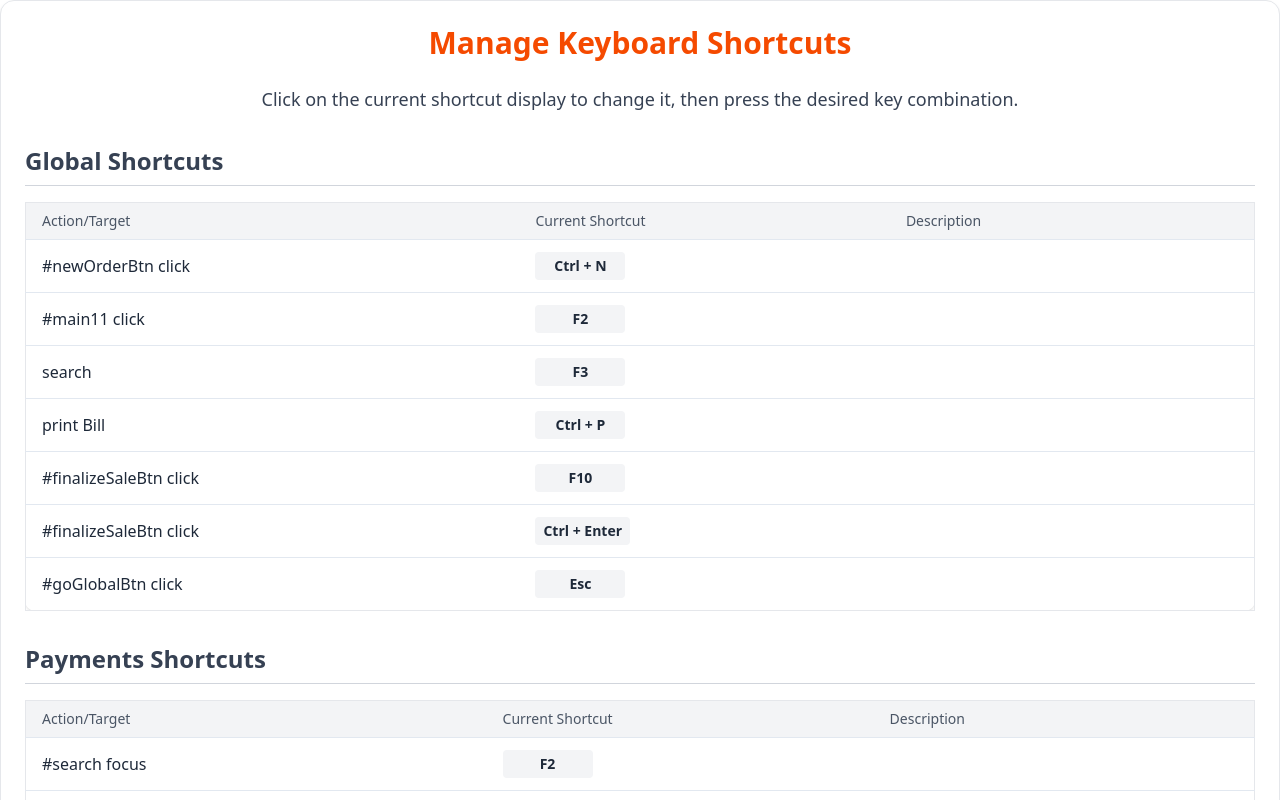
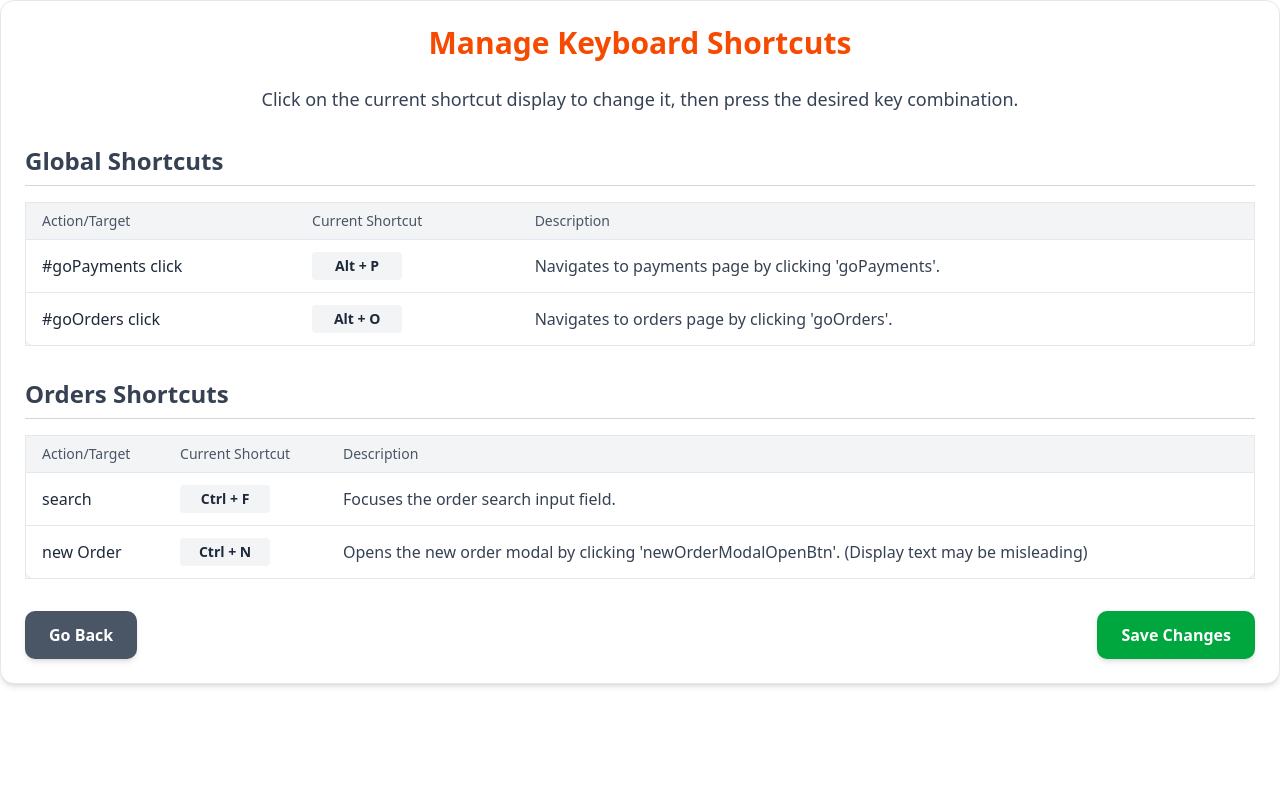
Before and after one commit to AbdulSubhan1/restaurant-pos, a Next.js app: page /test in a window 1280 px wide. Shown: the top 800 px of the page. Built offline with nearby package versions, Linux system fonts and the light colour scheme.

Commit message:
Fix Multiple shortcuts, update

```diff
--- a/public/shortcuts.json
+++ b/public/shortcuts.json
@@ -2,101 +2,23 @@
   "global": [
     {
       "keys": [
-        "Control",
-        "n"
+        "Alt",
+        "P"
       ],
-      "display": "Ctrl + N",
-      "targetId": "newOrderBtn",
-      "targetAction": "click"
+      "display": "Alt + P",
+      "targetId": "goPayments",
+      "targetAction": "click",
+      "description": "Navigates to payments page by clicking 'goPayments'."
     },
     {
       "keys": [
-        "F2"
+        "Alt",
+        "O"
       ],
-      "display": "F2",
-      "targetId": "main11",
-      "targetAction": "click"
-    },
-    {
-      "action": "search",
-      "keys": [
-        "F3"
-      ],
-      "display": "F3"
-    },
-    {
-      "action": "printBill",
-      "keys": [
-        "Control",
-        "p"
-      ],
-      "display": "Ctrl + P"
-    },
-    {
-      "keys": [
-        "F10"
-      ],
-      "display": "F10",
-      "targetId": "finalizeSaleBtn",
-      "targetAction": "click"
-    },
-    {
-      "keys": [
-        "Control",
-        "Enter"
-      ],
-      "display": "Ctrl + Enter",
-      "targetId": "finalizeSaleBtn",
-      "targetAction": "click"
-    },
-    {
-      "keys": [
-        "Escape"
-      ],
-      "display": "Esc",
-      "targetId": "goGlobalBtn",
-      "targetAction": "click"
-    }
-  ],
-  "/payments": [
-    {
-      "keys": [
-        "Control",
-        "f"
-      ],
-      "display": "F2",
-      "targetId": "search",
-      "targetAction": "focus"
-    },
-    {
-      "keys": [
-        "Control",
-        "Enter"
-      ],
-      "display": "Ctrl + Enter",
-      "targetId": "search",
-      "targetAction": "focus"
-    },
-    {
-      "action": "increaseQuantity",
-      "keys": [
-        "+"
-      ],
-      "display": "+"
-    },
-    {
-      "action": "decreaseQuantity",
-      "keys": [
-        "-"
-      ],
-      "display": "-"
-    },
-    {
-      "action": "removeItem",
-      "keys": [
-        "Delete"
-      ],
-      "display": "Del"
+      "display": "Alt + O",
+      "targetId": "goOrders",
+      "targetAction": "click",
+      "description": "Navigates to orders page by clicking 'goOrders'."
     }
   ],
   "/orders": [
@@ -108,7 +30,8 @@
       ],
       "display": "Ctrl + F",
       "targetId": "orderSearchBar",
-      "targetAction": "focus"
+      "targetAction": "focus",
+      "description": "Focuses the order search input field."
     },
     {
       "action": "newOrder",
@@ -117,7 +40,8 @@
       ],
       "display": "Ctrl + N",
       "targetId": "newOrderModalOpenBtn",
-      "targetAction": "click"
+      "targetAction": "click",
+      "description": "Opens the new order modal by clicking 'newOrderModalOpenBtn'. (Display text may be misleading)"
     }
   ]
 }
--- a/src/features/auth/components/MobileSidebar.tsx
+++ b/src/features/auth/components/MobileSidebar.tsx
@@ -31,36 +31,43 @@ export function MobileSidebar({ isOpen, onClose }: MobileSidebarProps) {
   const navigationItems = [
     // Operations
     {
+      id: "goDashboard",
       label: "Dashboard",
       href: "/dashboard",
       icon: <LayoutDashboard className="h-5 w-5" />,
     },
     {
+      id: "goTables",
       label: "Tables",
       href: "/tables",
       icon: <Utensils className="h-5 w-5" />,
     },
     {
+      id: "goMenuManagement",
       label: "Menu Management",
       href: "/menu-management",
       icon: <MenuSquare className="h-5 w-5" />,
     },
     {
+      id: "goMenuQR",
       label: "Menu QR Code",
       href: "/menu-qr",
       icon: <QrCode className="h-5 w-5" />,
     },
     {
+      id: "goOrders",
       label: "Orders",
       href: "/orders",
       icon: <ClipboardList className="h-5 w-5" />,
     },
     {
+      id: "goPayments",
       label: "Payments",
       href: "/payments",
       icon: <CreditCard className="h-5 w-5" />,
     },
     {
+      id: "goKitchen",
       label: "Kitchen",
       href: "/kitchen",
       icon: <ChefHat className="h-5 w-5" />,
@@ -68,18 +75,21 @@ export function MobileSidebar({ isOpen, onClose }: MobileSidebarProps) {
 
     // Management (role-based)
     {
+      id: "goReports",
       label: "Reports",
       href: "/reports",
       icon: <BarChart className="h-5 w-5" />,
       roles: ["admin", "manager"],
     },
     {
+      id: "goAnalytics",
       label: "Analytics",
       href: "/analytics",
       icon: <BarChart className="h-5 w-5" />,
       roles: ["admin", "manager"],
     },
     {
+      id: "goUsers",
       label: "Users",
       href: "/users",
       icon: <Users className="h-5 w-5" />,
@@ -88,6 +98,7 @@ export function MobileSidebar({ isOpen, onClose }: MobileSidebarProps) {
 
     // System (role-based)
     {
+      id: "goSettings",
       label: "Settings",
       href: "/settings",
       icon: <Settings className="h-5 w-5" />,
@@ -135,6 +146,7 @@ export function MobileSidebar({ isOpen, onClose }: MobileSidebarProps) {
 
               return (
                 <Link
+                  id={item?.id}
                   key={item.href}
                   href={item.href}
                   className={cn(
--- a/src/features/auth/components/Sidebar.tsx
+++ b/src/features/auth/components/Sidebar.tsx
@@ -21,6 +21,7 @@ import { cn } from "@/lib/utils";
 
 // Define navigation item type
 type NavItem = {
+  id: string;
   label: string;
   href: string;
   icon: React.ReactNode;
@@ -53,37 +54,44 @@ export function Sidebar() {
       name: "Operations",
       items: [
         {
+          id: "goDashboard",
           label: "Dashboard",
           href: "/dashboard",
           icon: <LayoutDashboard className="h-5 w-5" />,
         },
         {
+          id: "goTables",
           label: "Tables",
           href: "/tables",
           icon: <Utensils className="h-5 w-5" />,
         },
         {
+          id: "goMenuManagement",
           label: "Menu Management",
           href: "/menu-management",
           icon: <MenuSquare className="h-5 w-5" />,
         },
         {
+          id: "goMenuQR",
           label: "Menu QR Code",
           href: "/menu-qr",
           icon: <QrCode className="h-5 w-5" />,
         },
         {
+          id: "goOrders",
           label: "Orders",
           href: "/orders",
           icon: <ClipboardList className="h-5 w-5" />,
         },
         {
+          id: "goPayments",
           label: "Payments",
           href: "/payments",
           icon: <CreditCard className="h-5 w-5" />,
           roles: ["admin", "manager"],
         },
         {
+          id: "goKitchen",
           label: "Kitchen",
           href: "/kitchen",
           icon: <ChefHat className="h-5 w-5" />,
@@ -94,18 +102,21 @@ export function Sidebar() {
       name: "Management",
       items: [
         {
+          id: "goReports",
           label: "Reports",
           href: "/reports",
           icon: <BarChart className="h-5 w-5" />,
           roles: ["admin", "manager"],
         },
         {
+          id: "goAnalytics",
           label: "Analytics",
           href: "/analytics",
           icon: <BarChart className="h-5 w-5" />,
           roles: ["admin"],
         },
         {
+          id: "goUsers",
           label: "Users",
           href: "/users",
           icon: <Users className="h-5 w-5" />,
@@ -117,6 +128,7 @@ export function Sidebar() {
       name: "System",
       items: [
         {
+          id: "goSettings",
           label: "Settings",
           href: "/settings",
           icon: <Settings className="h-5 w-5" />,
@@ -180,6 +192,7 @@ export function Sidebar() {
                     return (
                       <li key={item.href}>
                         <Link
+                          id={item.id}
                           href={item.href}
                           className={cn(
                             "flex items-center px-2 py-2 text-sm rounded-md group",
--- /dev/null
+++ b/src/lib/shortcutsFileSystem.ts
@@ -0,0 +1,88 @@
+// app/api/shortcuts/route.ts
+import "server-only"; // Ensures this module only runs on the server
+import fs from "fs";
+import path from "path";
+import { NextResponse } from "next/server"; // Import for Next.js API route responses
+
+// Define the path to your shortcuts.json file within the public directory
+// When deployed, process.cwd() refers to the root of your Next.js project.
+// The 'public' directory is served statically.
+const SHORTCUTS_FILE_PATH = path.join(process.cwd(), "public", "shortcuts.json");
+
+// Define your ShortcutsConfig interface (copy from your types or hook)
+interface Shortcut {
+  keys: string[];
+  display: string;
+  action?: string;
+  targetId?: string;
+  targetAction?: string;
+  description: string;
+}
+
+interface ShortcutsConfig {
+  global: Shortcut[];
+  orderEntry: Shortcut[];
+  payment: Shortcut[];
+  [key: string]: Shortcut[];
+}
+
+/**
+ * Handles GET requests to read shortcuts.json
+ * (Optional, but good for testing or initial loading)
+ */
+export async function GET() {
+  try {
+    // Ensure the file exists before attempting to read
+    if (!fs.existsSync(SHORTCUTS_FILE_PATH)) {
+      // If the file doesn't exist, return a default empty config
+      console.warn("shortcuts.json not found, returning default empty config.");
+      return NextResponse.json(
+        { global: [], orderEntry: [], payment: {} },
+        { status: 200 }
+      );
+    }
+
+    const data = fs.readFileSync(SHORTCUTS_FILE_PATH, "utf8");
+    const config: ShortcutsConfig = JSON.parse(data);
+    return NextResponse.json(config);
+  } catch (error) {
+    console.error("Error reading shortcuts.json:", error);
+    return NextResponse.json(
+      { message: "Failed to load shortcuts configuration." },
+      { status: 500 }
+    );
+  }
+}
+
+/**
+ * Handles POST requests to save (update) shortcuts.json
+ */
+export async function POST(request: Request) {
+  try {
+    const updatedConfig: ShortcutsConfig = await request.json();
+
+    // Validate incoming data (basic validation for demonstration)
+    if (!updatedConfig || typeof updatedConfig !== "object") {
+      return NextResponse.json(
+        { message: "Invalid data format for shortcuts configuration." },
+        { status: 400 }
+      );
+    }
+
+    // Write the updated configuration to the file
+    fs.writeFileSync(
+      SHORTCUTS_FILE_PATH,
+      JSON.stringify(updatedConfig, null, 2), // Pretty print JSON
+      "utf8"
+    );
+
+    console.log("shortcuts.json saved successfully.");
+    return NextResponse.json({ message: "Shortcuts saved successfully!" });
+  } catch (error) {
+    console.error("Error saving shortcuts.json:", error);
+    return NextResponse.json(
+      { message: "Failed to save shortcuts configuration." },
+      { status: 500 }
+    );
+  }
+}
```
Also changed, not shown: src/app/test/page.tsx (+3 -78 lines).
